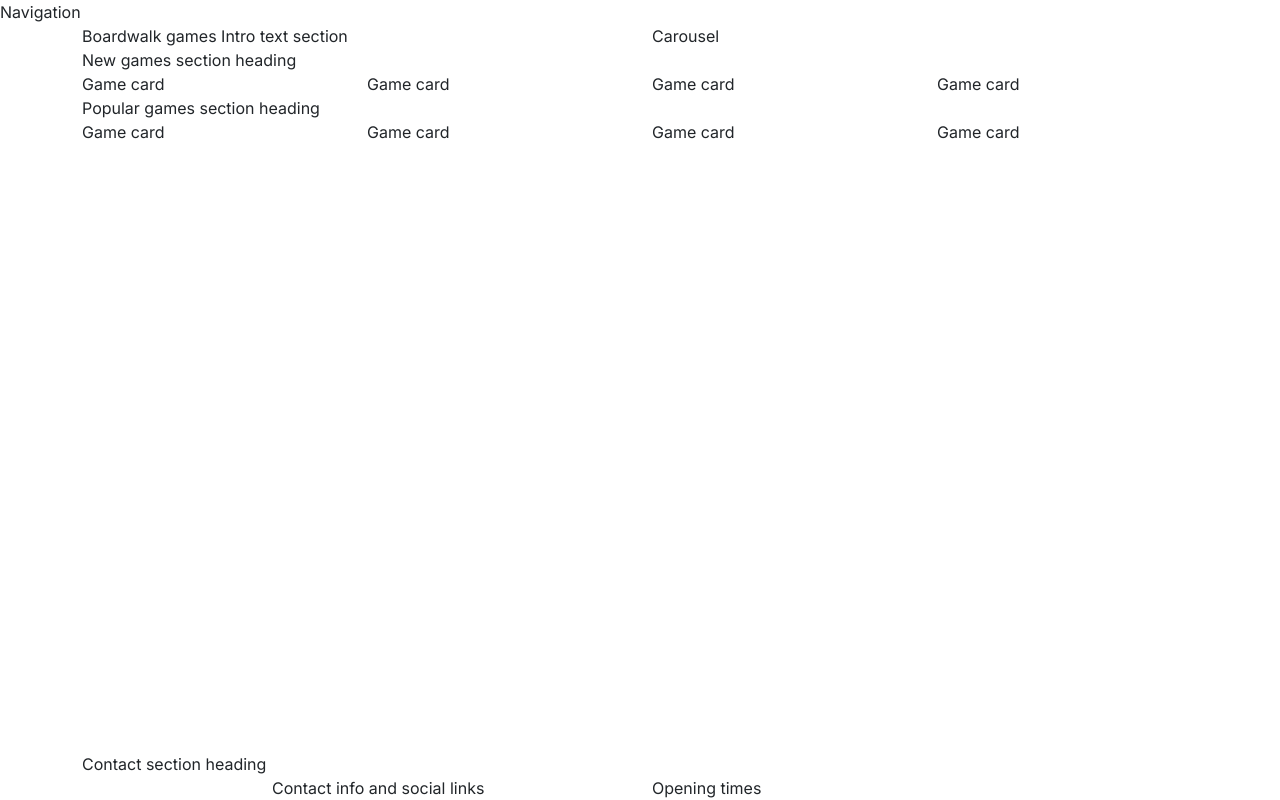
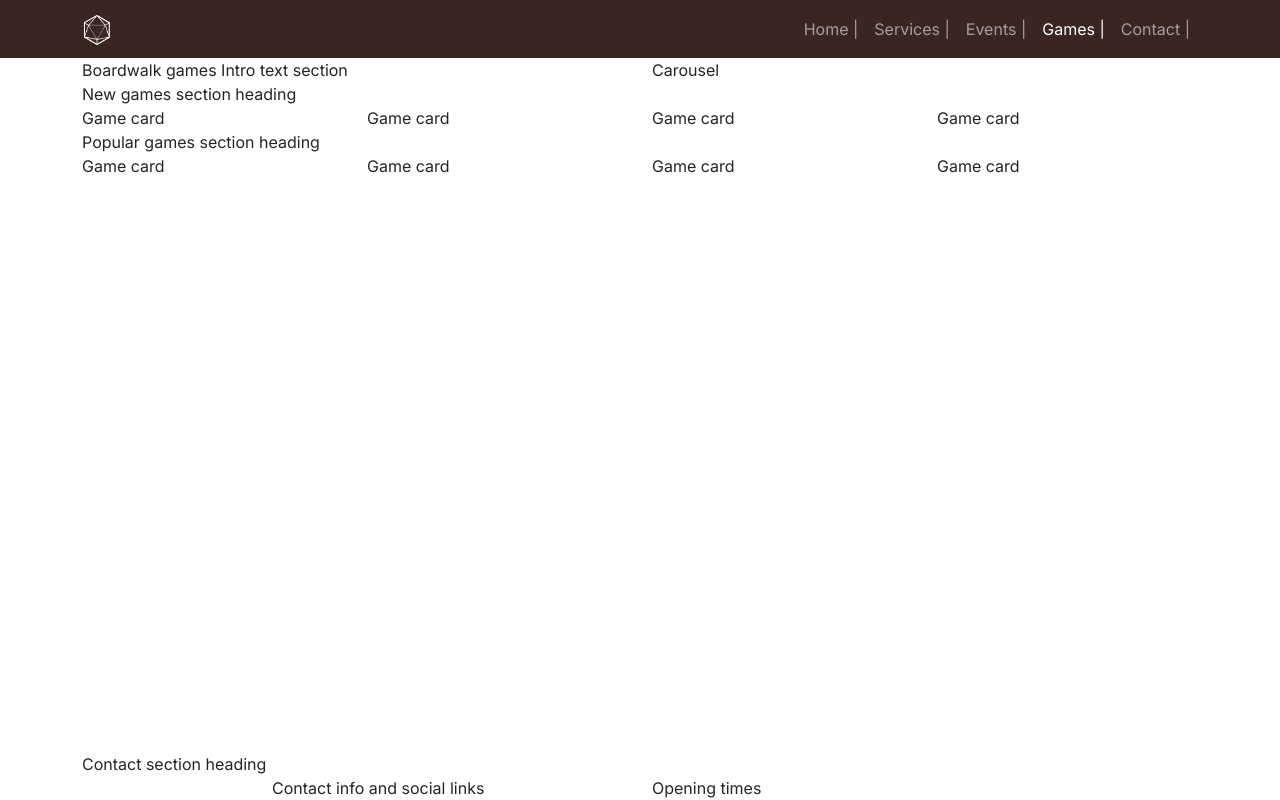
Before and after one commit to louisae452/boardwalk-games, a plain HTML site: page game-library.html in a window 1280 px wide. Drawn offline with nearby package versions, Linux system fonts and the light colour scheme; a web font is replaced by a local one.

Commit message:
Added navbar to games page

```diff
--- a/game-library.html
+++ b/game-library.html
@@ -26,7 +26,49 @@
 
 <body class="d-flex flex-column min-vh-100">
     <!--Navigation-->
-    <div>Navigation</div>
+    <nav id="navbar" class="navbar navbar-expand-lg" data-bs-theme="dark">
+      <div class="container">
+        <a class="navbar-brand" href="index.html">
+          <img
+            class="logo"
+            src="/assets/images/logo-sm-white.png"
+            alt="Boardwalk games logo"
+          />
+        </a>
+        <button
+          class="navbar-toggler"
+          type="button"
+          data-bs-toggle="collapse"
+          data-bs-target="#navbarSupportedContent"
+          aria-controls="navbarSupportedContent"
+          aria-expanded="false"
+          aria-label="Toggle navigation"
+        >
+          <span class="navbar-toggler-icon"></span>
+        </button>
+        <div class="collapse navbar-collapse" id="navbarSupportedContent">
+          <ul class="navbar-nav ms-auto mb-2 mb-lg-0">
+            <li class="nav-item">
+              <a class="nav-link" aria-current="page" href="index.html"
+                >Home |</a
+              >
+            </li>
+            <li class="nav-item">
+              <a class="nav-link" href="#">Services |</a>
+            </li>
+            <li class="nav-item">
+              <a class="nav-link" href="#">Events |</a>
+            </li>
+            <li class="nav-item">
+              <a class="nav-link active" href="game-library.html">Games |</a>
+            </li>
+            <li class="nav-item">
+              <a class="nav-link" href="#">Contact |</a>
+            </li>
+          </ul>
+        </div>
+      </div>
+    </nav>
     <!--Header with carousel-->
     <header class="container">
         <div class="row">
```
